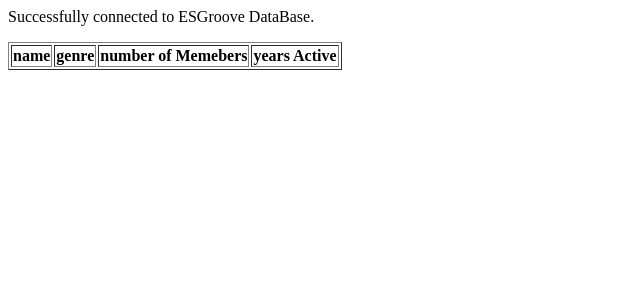
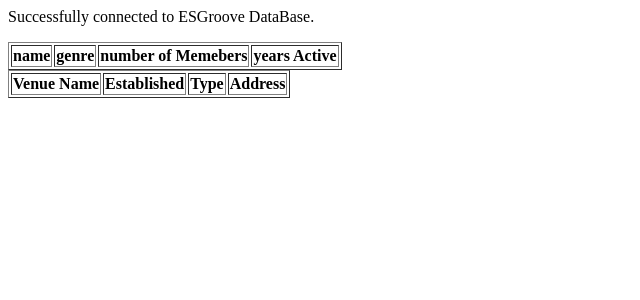
Before and after one commit to dylmcd13/ESGroove, a PHP site: page /displayTable.php in a window 1280 px wide. Shown: the top 300 px of the page, without its empty margins (0-640 px from the left). Run offline with PHP 8.4, Linux system fonts and the light colour scheme; tables that the repository leaves empty or names only in its code hold one stand-in row (values such as "Sample post"); data that the repository does not hold is empty.

Commit message:
Added select from venues

```diff
--- a/displayTable.php
+++ b/displayTable.php
@@ -28,6 +28,29 @@ while($row=mysqli_fetch_array($r)){
 }
 
 echo "</table>";
+
+
+$query2 = "SELECT  * FROM Venues WHERE name='$venueName'";
+$s=mysqli_query($connection, $query2);
+echo "<table border ='1'>
+<thead>
+<tr>
+<th> Venue Name </th>
+<th> Established </th>
+<th> Type </th>
+<th> Address</th>
+</tr>
+</thead> ";
+
+while($row2=mysqli_fetch_array($s)){
+echo "<tr>";
+echo "<td>" . $row2['name'] . "</td>";
+echo "<td>" . $row2['established'] . "</td>";
+echo "<td>" . $row2['type'] . "</td>";
+echo "<td>" . $row2['address'] . "</td>";
+}
+echo "</table>";
+
 mysqli_close($connection);
 
 ?>
```
